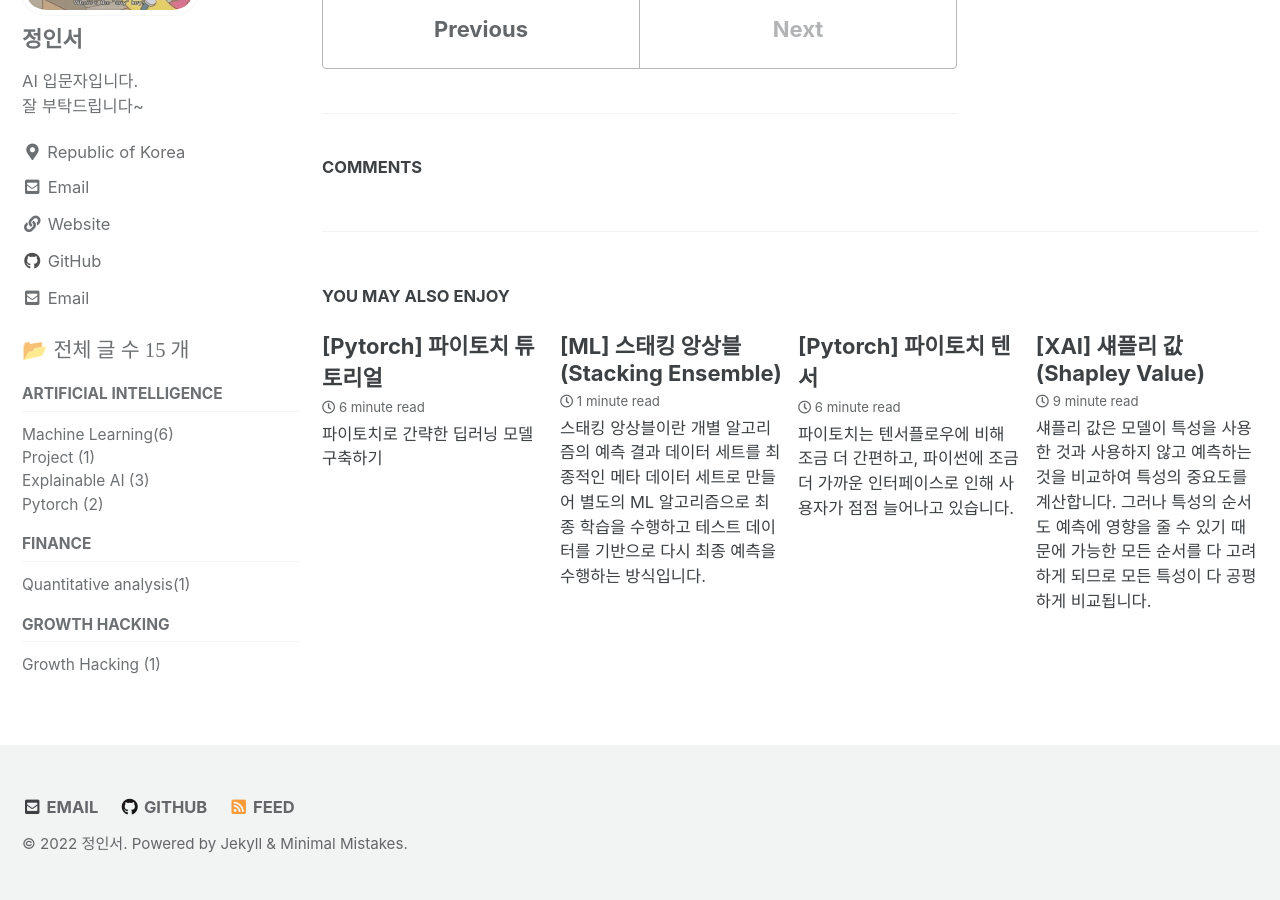
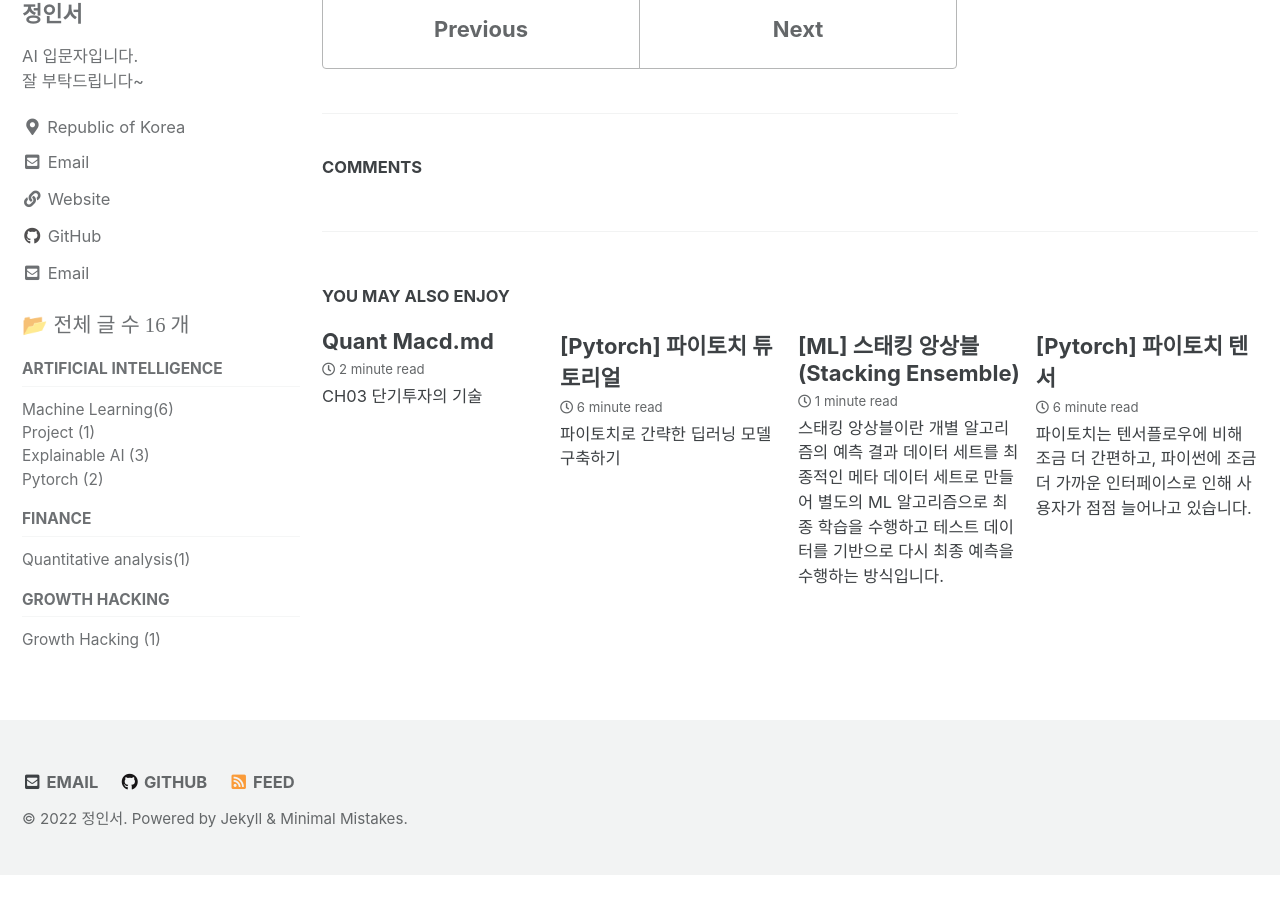
Before and after one commit to Inwest0402/Inwest0402.github.io, a Jekyll site: the page built from _posts/2022/Finance/Quant/2022-07-07-Quant-Base.md, in a window 1280 px wide and 900 px high, scrolled down 9325 px. Built offline with Jekyll 4.4.1, drawn with Linux system fonts in a browser that asks for light colours; cached includes are drawn as plain includes; formulas are drawn with MathJax 3; comment, search, counter and statistics services are not loaded; after the commit the page ends 10200 px from its top, so only the background shows below that; some of the changed lines change nothing that is shown; some of the changed text lies outside the part shown.

Commit message:
[2022-07-13]

````diff
--- a/_posts/2022/Finance/Quant/2022-07-07-Quant-Base.md
+++ b/_posts/2022/Finance/Quant/2022-07-07-Quant-Base.md
@@ -118,7 +118,7 @@
 fs.draw_chart(df, right = 'AAPL')
 ```
 
-![png](/assets/images/posts/Finance/ch02_5_0.png)
+![png](/assets/images/posts/Finance/quant_base/ch02_5_0.png)
 
 
 
@@ -134,7 +134,7 @@
 
 
 
-![png](/assets/images/posts/Finance/ch02_8_0.png)
+![png](/assets/images/posts/Finance/quant_base/ch02_8_0.png)
 
 
 
@@ -192,7 +192,7 @@
 
 
 
-![png](/assets/images/posts/Finance/ch02_14_0.png)
+![png](/assets/images/posts/Finance/quant_base/ch02_14_0.png)
 
 
 
@@ -212,7 +212,7 @@
 
 
 
-![png](/assets/images/posts/Finance/ch02_16_0.png)
+![png](/assets/images/posts/Finance/quant_base/ch02_16_0.png)
 
 
 
@@ -298,7 +298,7 @@
 #### 10. MDD(Maximum Draw Down, 최대낙폭)
 투자기간 중 투자자가 입을 수 있는 최대 손실률을 말한다.
 - 올라갔던 주가가 떨어지는 것을 드로다운(Draw Down)이라고 한다.
-- 드로다운 중 가장 큰 것을 맥시멈ㅁ 드로다운(Maximum Draw Down)이라고 한다.
+- 드로다운 중 가장 큰 것을 맥시멈 드로다운(Maximum Draw Down)이라고 한다.
 - 주가는 상승과 하락을 반복하기 때문에 드로다운은 수시로 나타나는 현상이다.
 
 #### 11. 벤치마크 MDD(Benchmark MDD)
--- /dev/null
+++ b/_posts/2022/Finance/Quant/2022-07-13-Quant-MACD.md.md
@@ -0,0 +1,77 @@
+# CH03 단기투자의 기술
+
+## 시계열 데이터와 이동평균
+
+주가 차트를 보면 아래와 같이 여러 개의 선이 존재한다.
+
+![APPL_shortcut](/assets/images/posts/Finance/quant_macd/APPL_chart.png)
+
+이 차트를 보면 일자별 주가를 표기하는 캔들 이외에도 녹색, 빨간색, 오랜지색, 보라색 등 4가지 색의 선이 추가로 있다.
+- 초록색: 5일선
+- 빨간색: 20일선
+- 주황색: 60일선
+- 보라새: 120일선
+
+이 선들은 각 다른 구간의 이동평균선이며, 각 날짜에 산출한 이동평균 주가를 연결한 선이다.
+
+이동평균(Moving Average)은 말 그대로 이동하면서 구한 평균을 말한다.
+- 주가는 매 순간 변하기 때문에 지금 구하는 일주일 동안의 평균 주가와 어제 구한 일주일 간의 평균주가는 다르기 때문에 어제의 이동평균선과 오늘의 이동평균선은 다르다.
+- 이동평균 처럼 시간의 흐름에 따라 달라지는 것을 시계열 데이터라고 한다.
+
+이동평균을 구할 때는 몇 일을 단위로 이동평균을 구할지 정해야된다.
+
+
+
+![MA_window](/assets/images/posts/Finance/quant_macd/MA_window.png)
+
+*출처: <슬기로운 퀀트 투자>*
+
+- 주식시장에서는 대개 공휴일을 제외하고 계산한다.
+- 그렇기 때문에 MA를 구할 때는 중간에 공휴일이 끼어 있으면 공휴일은 건너뛰고 영업일(주식시장이 열리는 날) 기준으로 5일 꽉 채워 평균을 구한다.
+
+
+#### 이동평균선을 그리는 이유
+1. 주가 추세를 한눈에 보기 위해서다.
+    - 예를 들어, 5일 평균이 20일 평균보다 높다면 최근 추가는 상승중이라는 뜻이다.
+2. 노이즈 제거를 위해서이다.
+    - 주가가 상당 기간 상승세에 있더라도 하루하루 들여다보면 하락한 날은 있기 마련이다.
+    - 이동평균선의 기간이 짧을수록 차트는 매우 불안정해보이며, 기간이 길수록 안정적으로 보인다.
+    - 이를 평활화(smoothing)라고 한다.
+
+## 이동평균선을 이용한 추세 읽기, MACD(이동평균수렴확산지수)
+MACD(Moving Average Convergence Divergence)는 기간이 다른 이동평균선 사이 관계에서 추세 변화를 찾는 지표다.
+- 예를 들어 기간이 다른 2개의 이동평균선을 그린 후 기간이 짧은 이동평균선이 위에 있을 때 상승 추세라고 판단한다.
+### 지표 이해
+이동평균선은 실제 추이보다 늦다.<br>
+그래서 이동평균선을 구할 때 단순이동평균(MA)가 아닌 지수이동평균(EMA, Exponential Moving Average)을 사용한다. <br>
+단순 이동평균은 누구나 아는 가장 기본적인 평균값이고, 지수이동평균은 최근 값에 더 높은 가중치를 주고 계산한 평균값이다. 즉, 주가 추이를 조금이라도 더 민감하게 감지하기 위해 지수이동평균을 이용한 것이다.
+$$
+EMA_{t} = \alpha p_{t}+(1-\alpha)EMA_{t-1}\\\\
+\begin{pmatrix}
+\alpha=\frac{2}{N+1}, \\
+EMP_{t}: t일의 지수이동평균, \\
+p_{t}: t일의 주가, \\
+N: 기간
+\end{pmatrix}
+$$
+위의 식은 쉽게 생각하면 오늘의 주가와 어제의 지수이동 평균값의 평균이다. 즉, 주가에 조금 더 가중치를 준 정도로 이해하면 된다.
+그리고 각 다른 기간별로 구한 EMA로 MACD를 구할 수 있다.
+$$
+MACD = EMA(period_1)-EMA(period_2),\\ period_1<period_2
+$$
+
+MACD는 단기평균에서 장기평균을 빼준 값으로 MACD가 양수면 주가가 상승추세라는 것을 직관적으로 이해할 수 있다.<br>
+그리고 MACD signal이라는 것과 MACD Oscillator라는 것도 있는데, MACD signal은 MACD의 후행성을 극복하기 위해 만든 선으로 9일간 MACD 지수이동평균선을 나타내고, MACD Oscillator는 MACD를 더 쉽게 이해하기 위해 만든 보조지표로 MACD에서 MACD signal 값을 빼 히스토그램 형식으로 표현한다.
+- 0을 중심으로 매수세와 매도세 간의 힘의 강도 혹은 변화 추이를 쉽게 판단할 수 있는데, MACD Oscillator가 0 이상인 경우 매수를 추천한다.
+
+
+### 투자 전략
+MACD를 이용한 투자 전략은 2가지로 MACD를 보고 매매하는 방법과 MACD Oscillator를 보고 매매하는 방법이 있다.
+1. MACD를 보고 매매하는 방법: MACD가 +이면 매수, -이면 매도
+2. MACD Oscillator를 보고 매매하는 방법: +이면 매수, -이면 매도
+3. MACD signal을 보조지표로 보고 매매하는 방법: MACD가 MACD signal을 상향 돌파하면 매수, 하향 돌파하면 매도한다.
+
+
+> 본 내용은 <슬기로운 퀀트투자> 책을 참고하여 정리한 글입니다. <br>
+[https://www.hanbit.co.kr/store/books/look.php?p_code=B7110068665](https://www.hanbit.co.kr/store/books/look.php?p_code=B7110068665)
+>
````
Also changed, not shown: assets/images/posts/Finance/quant_base/ch02_14_0.png (renamed from assets/images/posts/Finance/ch02_14_0.png), assets/images/posts/Finance/quant_base/ch02_16_0.png (renamed from assets/images/posts/Finance/ch02_16_0.png), assets/images/posts/Finance/quant_base/ch02_5_0.png (renamed from assets/images/posts/Finance/ch02_5_0.png), assets/images/posts/Finance/quant_base/ch02_8_0.png (renamed from assets/images/posts/Finance/ch02_8_0.png), assets/images/posts/Finance/quant_macd/APPL_chart.png (added), assets/images/posts/Finance/quant_macd/MA_window.png (added).
